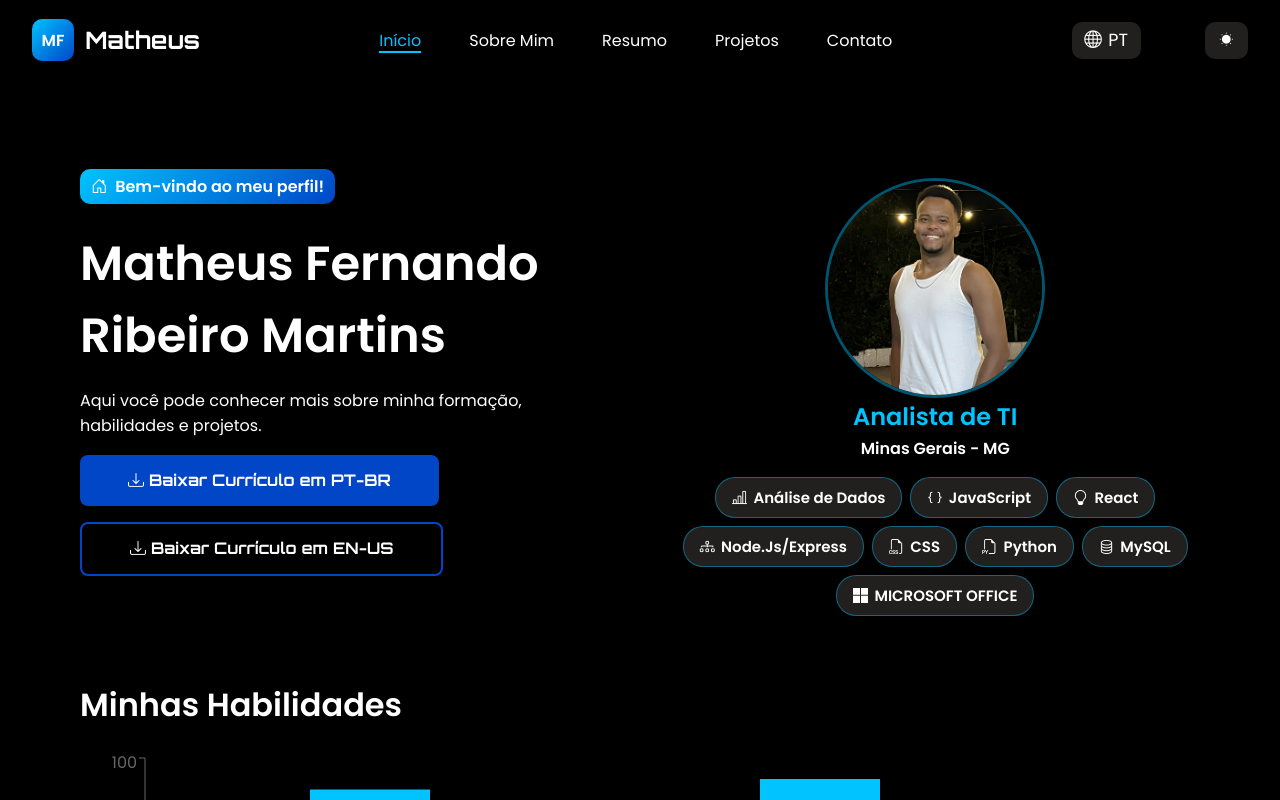
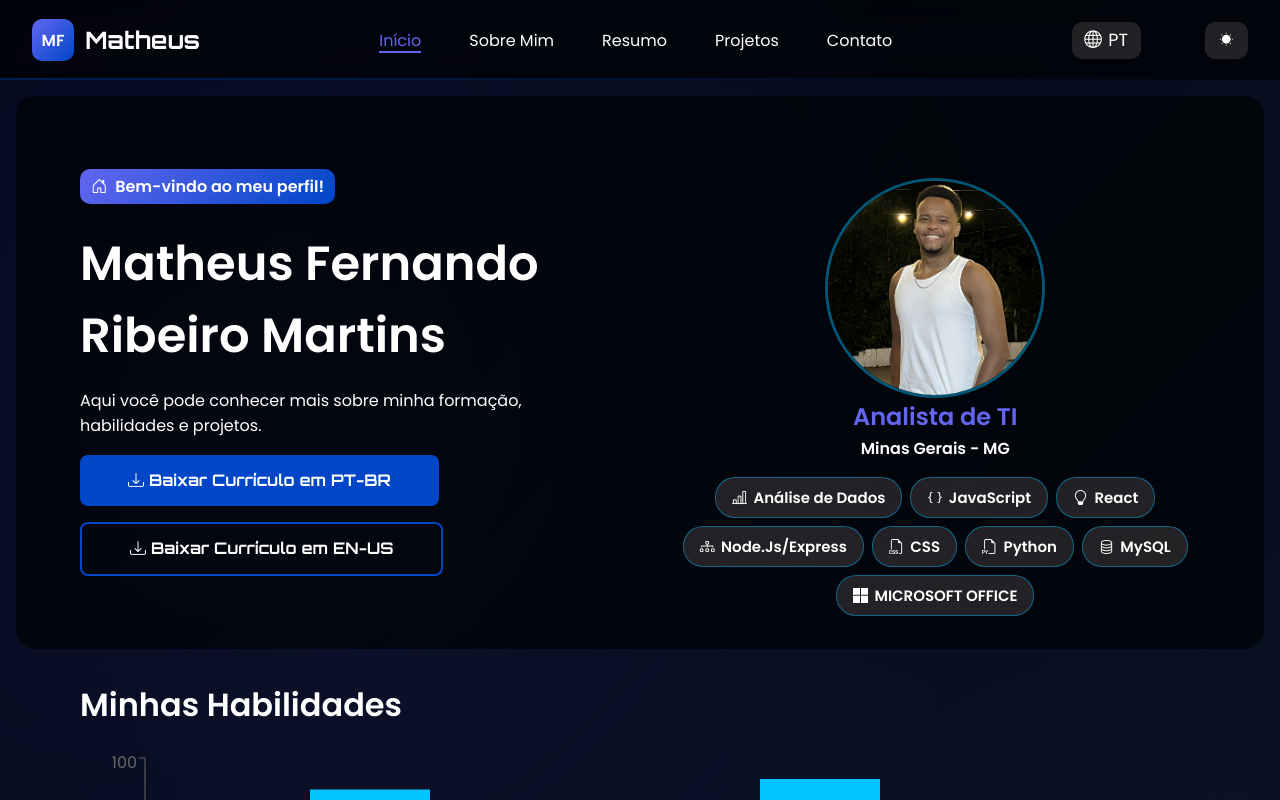
Before and after one commit to Matheus-Fernando-br/Curriculo, a React (Create React App) app in the folder FrontEnd/: page / in a window 1280 px wide. Shown: the top 800 px of the page. Built offline with nearby package versions, Linux system fonts and the light colour scheme.

Commit message:
AJustes variavel cores

```diff
--- a/FrontEnd/src/components/Header.js
+++ b/FrontEnd/src/components/Header.js
@@ -105,13 +105,22 @@ function Header() {
 
       {/* DESKTOP RIGHT */}
       <div className="header-right">
-        <button className="icon-btn" onClick={toggleLang}>
-          <i className="bi bi-globe"></i> {lang.toUpperCase()}
-        </button>
-
-        <button className="icon-btn" onClick={() => setDarkMode(!darkMode)}>
+        <a className="tooltip-header">
+          <button className="icon-btn" onClick={toggleLang}>
+            <i className="bi bi-globe"></i> {lang.toUpperCase()}
+          </button>
+          <span class="tooltip-text-header">
+            Alterar idioma
+          </span>
+        </a>
+        <a className="tooltip-header">
+        <button className="icon-btn lightbtn" onClick={() => setDarkMode(!darkMode)}>
           <i className={`bi ${darkMode ? "bi-brightness-low-fill" : "bi-moon-fill"}`}></i>
         </button>
+        <span class="tooltip-text-header">
+          Alterar Tema
+        </span>
+        </a>
       </div>
 
       {/* HAMBURGER */}
--- a/FrontEnd/src/styles/global.css
+++ b/FrontEnd/src/styles/global.css
@@ -5,10 +5,10 @@
 @import url('https://fonts.googleapis.com/css2?family=Orbitron:wght@500;700&family=Poppins:wght@300;400;600&display=swap');
 
 :root {
-  --primary-color: #00c3ff;
+  --primary-color: #6366f1;
   --second-color: #0046c7;
   --primary-color-bg: #00c3ff6e;
-  --bg: #000;
+  --bg: linear-gradient(135deg,#020617,#0f172a);
   --bg-glass: #0000009d;
   --text: #ffffff;
   --card-effect: rgba(65, 65, 65, 0.623);
@@ -16,6 +16,7 @@
   --bg-menu: #303030;
   --icon-bg-light: #ffffff;
   --icon-color-light: #ffffff;
+  --icon-darkmode: #fcce00;
 }
 
 /* LIGHT MODE */
@@ -23,7 +24,7 @@ html[data-theme="light"] {
   --primary-color: #0046c7;
   --second-color: #00c3ff;
   --primary-color-bg: #0046c759;
-  --bg: #f4f4f4;
+  --bg: linear-gradient(135deg,#f8fafc,#eef2ff);
   --bg-glass: rgba(255,255,255,0.8);
   --text: #000000;
   --card-effect: rgba(148, 148, 148, 0.623);
@@ -31,6 +32,7 @@ html[data-theme="light"] {
   --bg-menu: #c0bdbd;
   --icon-bg-light: #ffffff;
   --icon-color-light: #ffffff;
+  --icon-darkmode: #1100fc;
 }
 
 * {
@@ -43,7 +45,10 @@ html[data-theme="light"] {
 html, body {
   width: 100%;
   height: auto;
-  background-color: var(--bg);
+  background:
+  radial-gradient(circle at 20% 20%, rgba(99,102,241,.08), transparent 40%),
+  radial-gradient(circle at 80% 60%, rgba(99,102,241,.05), transparent 40%),
+  var(--bg);
   overflow-x: hidden;
   color: var(--text-color-white);
   scroll-behavior: smooth;
@@ -92,6 +97,79 @@ body,
   z-index: 1000;
 }
 
+header::after{
+
+content:"";
+
+position:absolute;
+
+bottom:0;
+
+left:0;
+
+width:100%;
+
+height:2px;
+
+background:linear-gradient(90deg,var(--second-color),transparent);
+
+opacity:.4;
+
+}
+
+/* TOOLTIP HEADER */
+.tooltip-header{
+
+position:relative;
+
+display:flex;
+
+align-items:center;
+
+}
+
+/* tooltip */
+
+.tooltip-text-header{
+
+position:absolute;
+
+top:100%;
+
+left:-2vw;
+
+background:var(--bg);
+
+color:var(--text);
+
+padding:.6rem .8rem;
+
+font-size:.75rem;
+
+border-radius:.6rem;
+
+border:1px solid var(--primary-color-bg);
+
+opacity:0;
+
+transition:.2s;
+
+white-space:nowrap;
+
+box-shadow:0 .5rem 1rem rgba(0,0,0,.08);
+
+}
+
+/* aparece no hover */
+
+.tooltip-header:hover .tooltip-text-header{
+
+opacity:1;
+
+transform:translateY(.3rem);
+
+}
+
 .header-left {
   display: flex;
   align-items: center;
@@ -134,10 +212,25 @@ body,
   transition: all 0.3s ease;
   font-size: 1rem;
   position: relative;
+  display: inline-block;
+}
+
+.header-center ul li::after{
+  content: "";
+  position: absolute;
+  left: 0;
+  bottom: -2px;
+  width: 0;
+  height: 2px;
+  background-color: var(--primary-color);
+  transition: width 0.3s ease;
+}
+
+.header-center ul li:hover::after {
+  width: 100%;
 }
 
 .header-center ul li:hover {
-  color: var(--primary-color);
   transform: scale(0.95);
 }
 
@@ -153,6 +246,10 @@ body,
   width: 100%;
   height: 2px;
   background: var(--primary-color);
+}
+
+.header-center ul li.active a:hover::after{
+  display: none;
 }
 
 .header-right {
@@ -183,13 +280,13 @@ body,
   padding: 0.3rem 0.8rem;
 }
 
-.dark-mode-btn i {
-  transition: opacity 0.2s ease, transform 0.2s ease;
+.lightbtn i {
+  transition: all .5s ease;
 }
 
-.dark-mode-btn:hover i {
-  transform: rotate(180deg);
-  color: var(--primary-color);
+.lightbtn i:hover {
+  transform: scale(1.1) rotate(85deg);
+  color: var(--icon-darkmode);
 }
 
 /* Menu Mobile Toggle */
```
